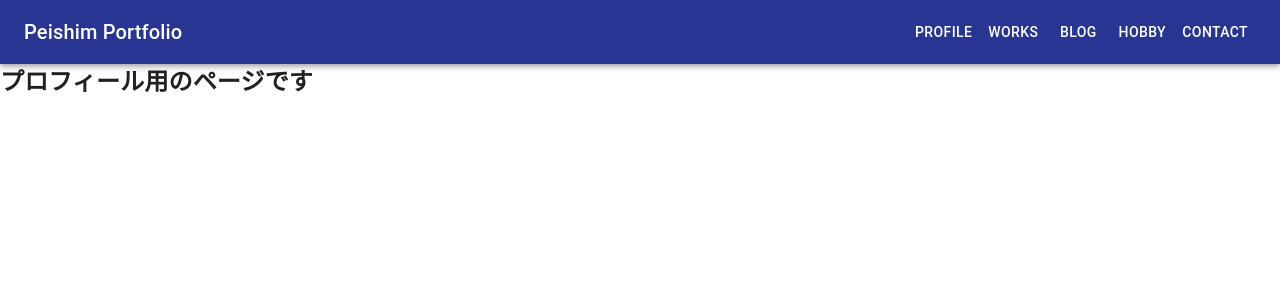
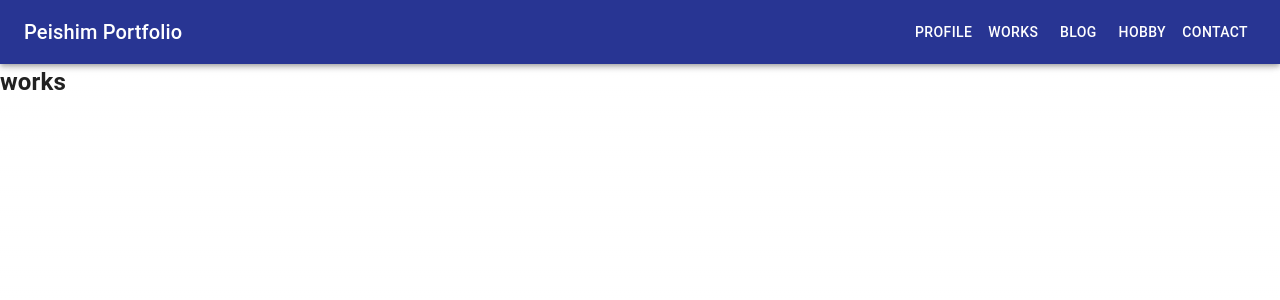
Before and after one commit to shimpei1494/pei-portfolio, a Next.js app: page /works in a window 1280 px wide. Shown: the top 300 px of the page. Built offline with nearby package versions, Linux system fonts and the light colour scheme.

Commit message:
worksページの編集

```diff
--- a/pages/works.tsx
+++ b/pages/works.tsx
@@ -7,7 +7,7 @@ function Works() {
     <HeadTag />
     <main>
       <Header />
-      <h2>プロフィール用のページです</h2>
+      <h2>works</h2>
     </main>
     </>
   )
```
